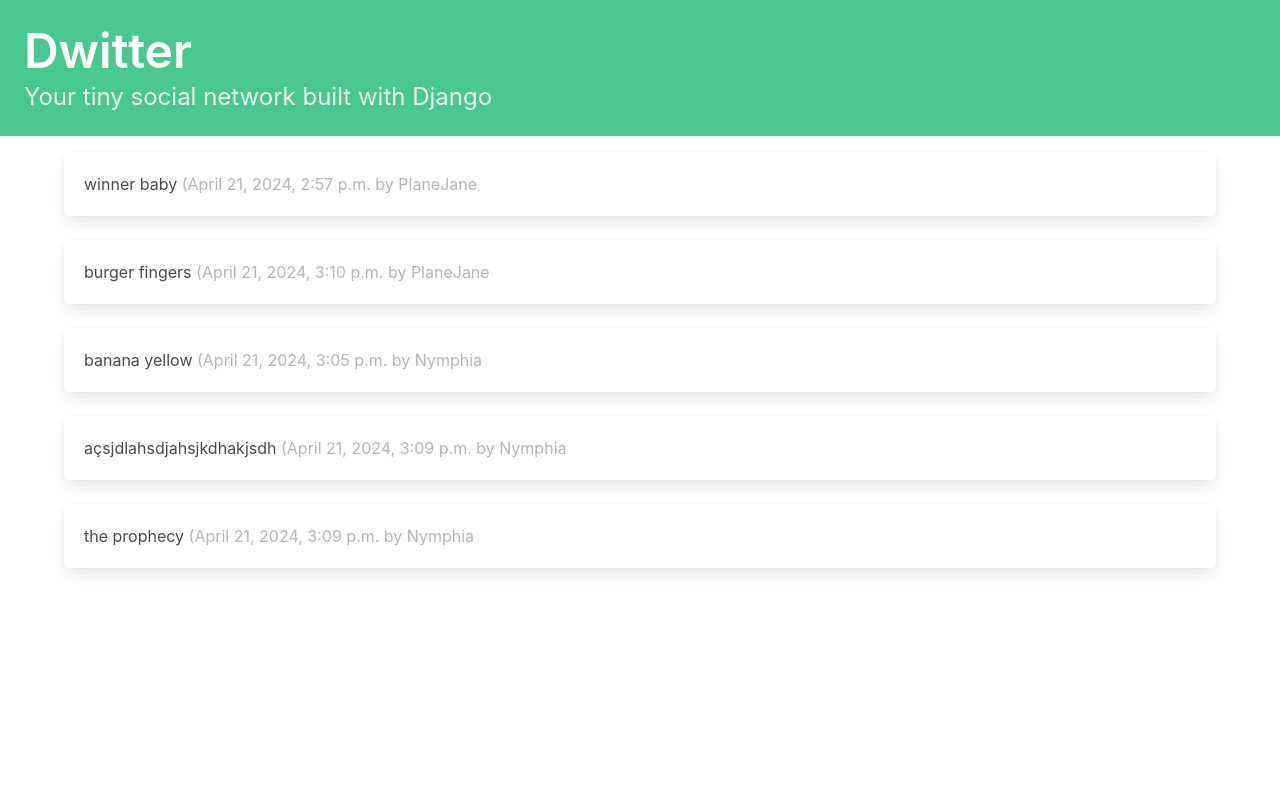
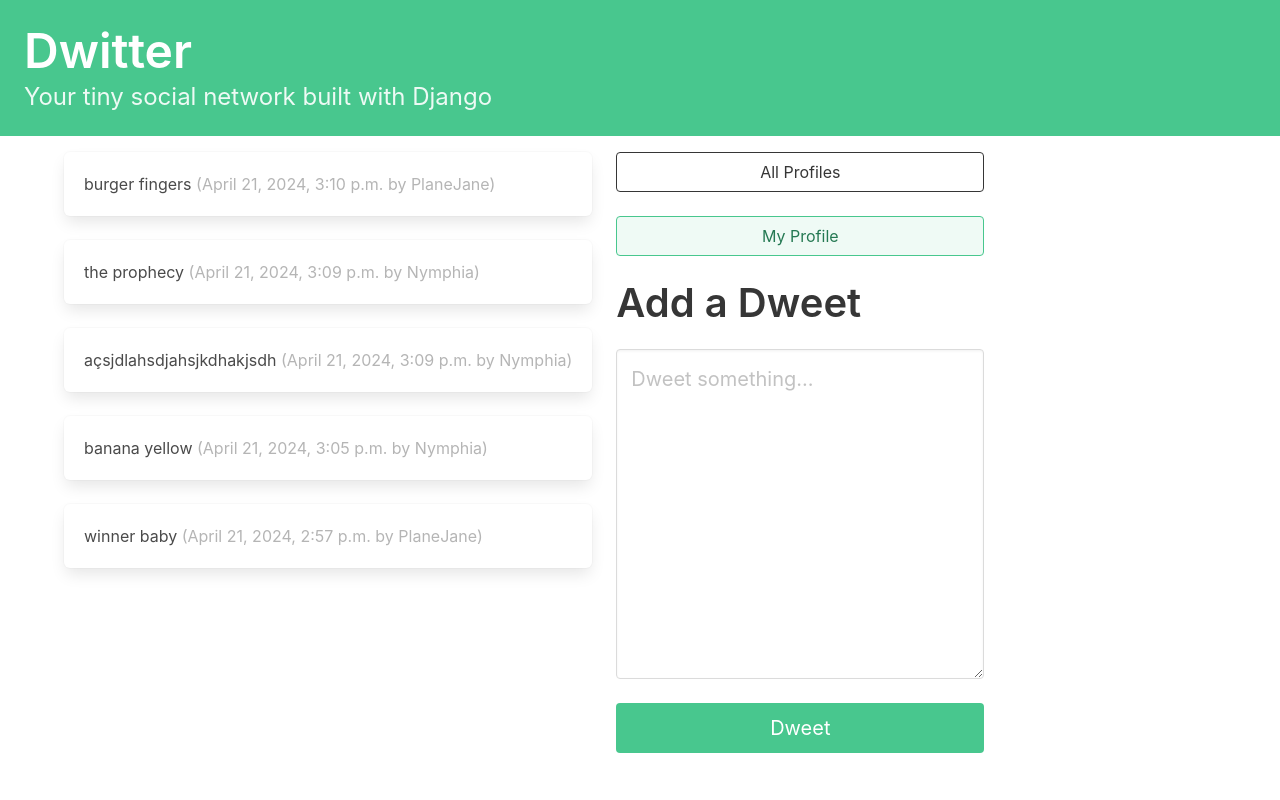
Before and after one commit to guilherme-vaz/django-social, a Django app: page / in a window 1280 px wide. Run offline with Django 5.2, Linux system fonts and the light colour scheme; a user stored in the database is signed in; data comes from the database, SQL or seed files in the repository; both versions use the stored data as it was after the commit.

Commit message:
finishing it

```diff
--- /dev/null
+++ b/dwitter/forms.py
@@ -0,0 +1,19 @@
+from django import forms
+from .models import Dweet
+
+class DweetForm(forms.ModelForm):
+    body = forms.CharField(
+        required=True,
+        widget=forms.widgets.Textarea(
+            attrs={
+                "placeholder": "Dweet something...",
+                "class": "textarea is success is-medium",
+            }
+        ),
+        label="",
+    )
+
+#This options class allows you to pass any information that isn’t a field to your form class.
+    class Meta:
+        model = Dweet
+        exclude = ("user", )
--- a/dwitter/templates/base.html
+++ b/dwitter/templates/base.html
@@ -13,6 +13,7 @@
 </head>
 
 <body>
+    <a href="{% url 'dwitter:dashboard' %} ">
     <section class="hero is-small is-success mb-4">
         <div class="hero-body">
             <h1 class="title is-1">Dwitter</h1>
--- a/dwitter/templates/dwitter/dashboard.html
+++ b/dwitter/templates/dwitter/dashboard.html
@@ -5,18 +5,52 @@
 {% block content %}
 
 <div class="column">
-    {% comment %} Itera sobre os seguidores do user logado {% endcomment %}
-    {% for followed in user.profile.follows.all %}
-        {% comment %} Itera sobre os dweets de cada seguidor {% endcomment %}
-        {% for dweet in followed.user.dweets.all %}
-            <div class="box">
-                {{ dweet.body }}
-                <span class="is-small has-text-grey-light">
-                    ({{ dweet.created_at }} by {{ dweet.user.username }}
-                </span>
-            </div>
-        {% endfor %}
-    {% endfor %}
+    {% for dweet in dweets %}
+    <div class="box">
+        {{dweet.body}}
+        <span class="is-small has-text-grey-light">
+            ({{ dweet.created_at }} by {{ dweet.user.username }})
+        </span>
+    </div>
+{% endfor %}
+</div>
+
+
+
+<div class="column is-one-third">
+
+
+<div class="block">
+    <a href="{% url 'dwitter:profile_list' %} ">
+        <button class="button is-dark is-outlined is-fullwidth">
+            All Profiles
+        </button>
+    </a>
+</div>
+<div class="block">
+    <a href="{% url 'dwitter:profile' request.user.id %} ">
+        <button class="button is-success is-light is-outlined is-fullwidth">
+            My Profile
+        </button>
+    </a>
+</div>
+
+<div class="block">
+    <div class="block">
+        <h2 class="title is-2">Add a Dweet</p>
+    </div>
+    <div class="block">
+        <form method="post">
+            {% csrf_token %}
+            {{ form.as_p }}
+            <button class="button is-success is-fullwidth is-medium mt-5"
+                    type="submit">Dweet
+            </button>
+        </form>
+    </div>
+</div>
+
+
 </div>
 
 {% endblock content %}
--- a/dwitter/templates/dwitter/profile.html
+++ b/dwitter/templates/dwitter/profile.html
@@ -42,7 +42,7 @@
 <div class="column is-one-third">
 
     <div class="block">
-        <a href="{% url 'profile_list'%}">
+        <a href="{% url 'dwitter:profile_list'%}">
             <button class="button is-dark is-outlined is-fullwidth">
                 All Profiles
             </button>
@@ -57,7 +57,7 @@
             <ul>
             {% for following in profile.follows.all %}
                 <li>
-                    <a href="{% url 'profile' following.id %}">
+                    <a href="{% url 'dwitter:profile' following.id %}">
                         {{ following }}
                     </a>
                 </li>
@@ -74,7 +74,7 @@
             <ul>
             {% for follower in profile.followed_by.all %}
                 <li>
-                    <a href="{% url 'profile' follower.id %}">
+                    <a href="{% url 'dwitter:profile' follower.id %}">
                         {{ follower }}
                     </a>
                 </li>
--- a/dwitter/templates/dwitter/profile_list.html
+++ b/dwitter/templates/dwitter/profile_list.html
@@ -10,7 +10,7 @@
 
     <div class="block">
       <div class="card">
-        <a href="{% url 'profile' profile.id %}">
+        <a href="{% url 'dwitter:profile' profile.id %}">
           <div class="card-content">
             <div class="media">
               <div class="media-left">
--- a/dwitter/urls.py
+++ b/dwitter/urls.py
@@ -1,5 +1,7 @@
 from django.urls import path
 from .views import dashboard, profile_list, profile
+
+app_name = "dwitter"
 
 urlpatterns = [
     path("", dashboard, name="dashboard"),
--- a/dwitter/views.py
+++ b/dwitter/views.py
@@ -2,10 +2,29 @@
 
 # Create your views here.
 from django.shortcuts import render
-from .models import Profile
+from .models import Dweet, Profile
+from .forms import DweetForm
+from django.shortcuts import render, redirect
 
 def dashboard(request):
-    return render(request, 'dwitter/dashboard.html')
+    form = DweetForm(request.POST or None)
+    if request.method == 'POST':
+         if form.is_valid():
+              #Cria um dweet com as informações passadas pelo form
+              dweet = form.save(commit=False)
+              #Associa o usuário logado ao Dweet
+              dweet.user = request.user
+              #Salva o dweet
+              dweet.save()
+              return redirect("dwitter:dashboard")
+
+    followed_dweets = Dweet.objects.filter(
+
+        user__profile__in=request.user.profile.follows.all()
+
+    ).order_by("-created_at")
+
+    return render(request, 'dwitter/dashboard.html', {"form": form, "dweets":followed_dweets})
 
 def profile_list(request):
     profiles = Profile.objects.exclude(user=request.user)
```
Also changed, not shown: db.sqlite3.
